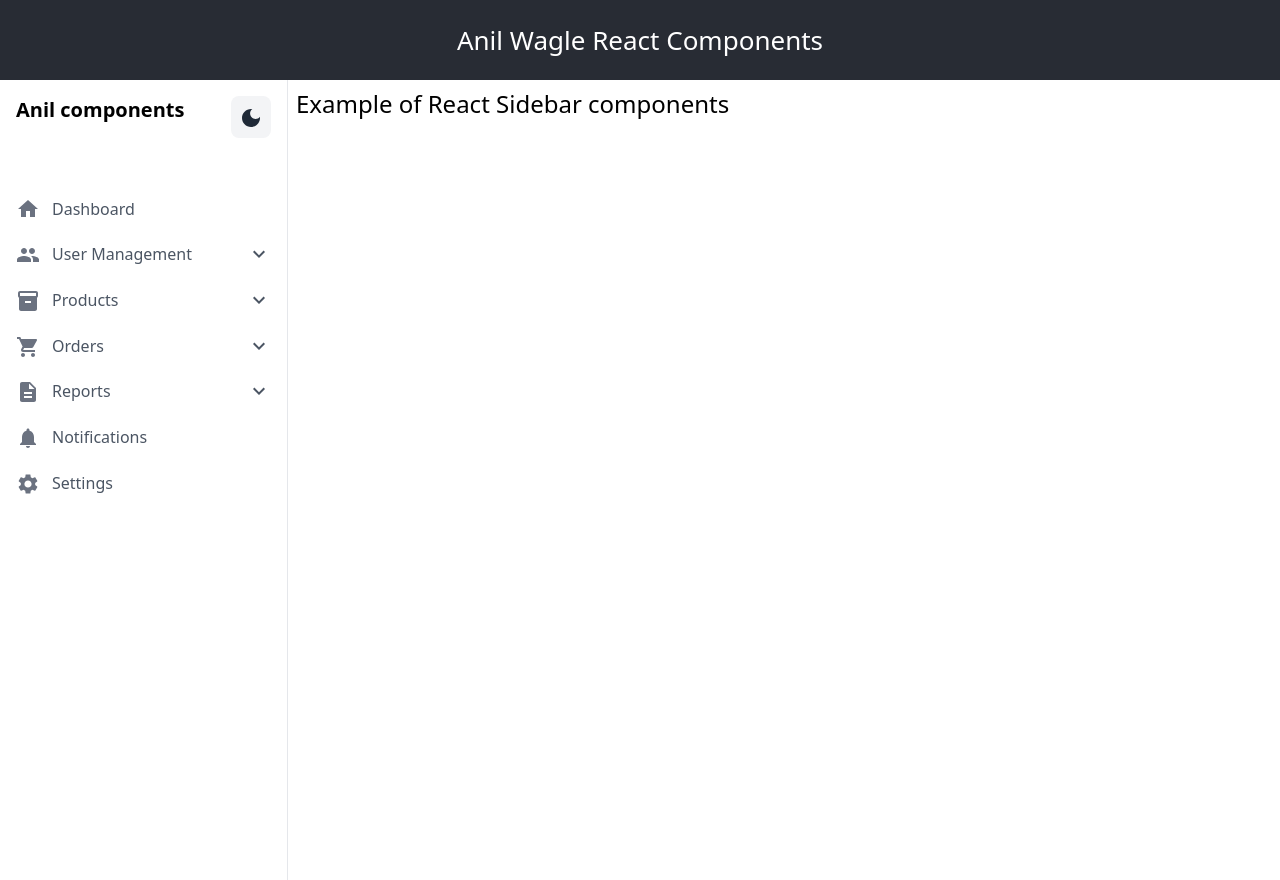
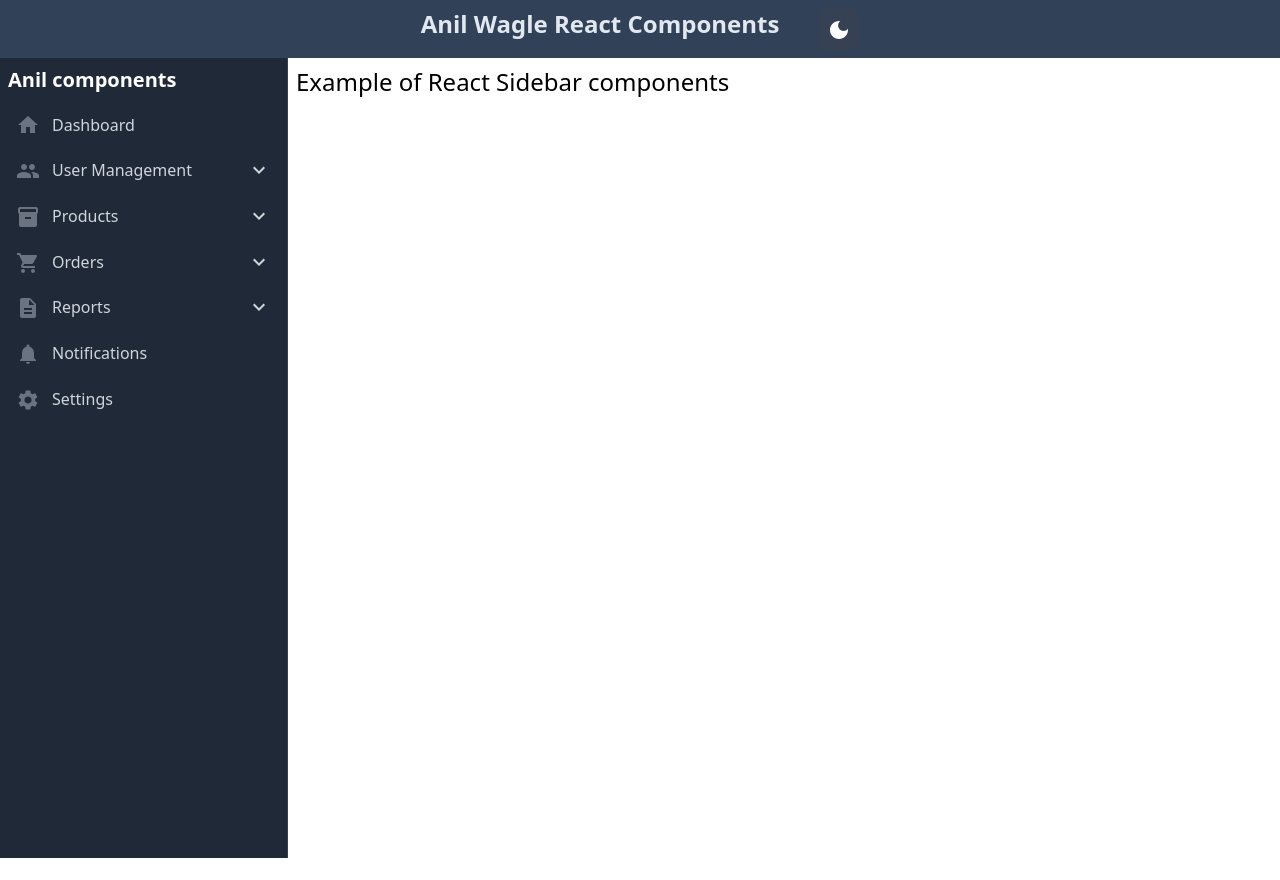
Before and after one commit to anilSysBit/MyReactComponents, a React (Vite) app: page /sidebar in a window 1280 px wide. After the commit the page ends 858 px from the top, so only its background shows below. Built offline with nearby package versions, Linux system fonts and the light colour scheme.

Commit message:
Successfully configured the tialwind dark mode and managed the sidebar

```diff
--- a/src/App.jsx
+++ b/src/App.jsx
@@ -13,6 +13,7 @@ import Magnifier from './pages/Magnifier'
 import SidebarPage from './pages/SidebarPage'
 import ChatPage from './pages/ChatPage'
 import styled from 'styled-components';
+import ThemeToggle from './components/sidebar/ThemeToggle'
 
 function App() {
   const Header = styled.header`
@@ -28,13 +29,48 @@ function App() {
   const AppContainer = styled.div`
   // text-align: center;
 `;
+
+  const [isDarkMode, setIsDarkMode] = useState(false);
+
+  // Check the current theme from localStorage or default to system preference
+  useEffect(() => {
+    const darkMode = localStorage.getItem('darkMode');
+    if (darkMode === 'enabled') {
+      document.documentElement.classList.add('dark');
+      setIsDarkMode(true);
+    } else if (darkMode === 'disabled') {
+      document.documentElement.classList.remove('dark');
+      setIsDarkMode(false);
+    } else {
+      // Check system preference
+      if (window.matchMedia && window.matchMedia('(prefers-color-scheme: dark)').matches) {
+        document.documentElement.classList.add('dark');
+        setIsDarkMode(true);
+      }
+    }
+  }, []);
+
+// Toggle dark mode and store the state in localStorage
+const toggleDarkMode = () => {
+  if (isDarkMode) {
+    document.documentElement.classList.remove('dark');
+    localStorage.setItem('darkMode', 'disabled');
+  } else {
+    document.documentElement.classList.add('dark');
+    localStorage.setItem('darkMode', 'enabled');
+  }
+  setIsDarkMode(!isDarkMode);
+};
+
   return (
     <>
    <BrowserRouter>
    <AppContainer>
-        <Header>
-        <h1>Anil Wagle React Components</h1>
-        </Header>
+
+        <div className='flex p-2 place-content-center gap-10 bg-white dark:bg-slate-700'>
+        <h1 className='text-2xl font-bold text-slate-700 dark:text-slate-200'>Anil Wagle React Components</h1>
+        <ThemeToggle isDark={isDarkMode} onToggle={toggleDarkMode} />
+        </div>
         <Routes>
     <Route path='' element={<LandingPage/>} />
     <Route path='/chat' element={<ChatBox/>}/>
--- a/src/app.css
+++ b/src/app.css
@@ -1,4 +1,5 @@
 @import "tailwindcss";
+@variant dark (&:where([class="dark"] *));
 
 body{
     user-select: none;
--- a/src/components/sidebar/ThemeToggle.tsx
+++ b/src/components/sidebar/ThemeToggle.tsx
@@ -17,7 +17,7 @@ const ThemeToggle: React.FC<ThemeToggleProps> = ({ isDark, onToggle }) => {
       {isDark ? (
         <WbSunny  className="text-yellow-400" />
       ) : (
-        <DarkMode className="text-gray-600" />
+        <DarkMode className="text-white" />
       )}
     </button>
   );
--- a/src/components/sidebar/sidebar.css
+++ b/src/components/sidebar/sidebar.css
@@ -7,14 +7,6 @@
     transition: all 0.2s ease;
   }
 
-  /* Sidebar header */
-  .sidebar-header {
-    padding: 1rem;
-    display: flex;
-    justify-content: space-between;
-    align-items: center;
-    margin-bottom: 2rem;
-  }
 
   /* .sidebar-header h1 {
     font-size: 1.25rem;
@@ -22,9 +14,6 @@
     color: #1f2937;
   } */
 
-  .sidebar-header .MuiSvgIcon-root {
-    color: #1f2937;
-  }
 
   /* Menu container */
   .menu {
--- a/src/pages/SidebarPage.tsx
+++ b/src/pages/SidebarPage.tsx
@@ -1,28 +1,11 @@
 import React, { useState, useEffect } from 'react';
 import AnilSideBar from '../components/sidebar/AnilSideBar';
-import '../components/sidebar/sidebar.css'
 import MaterialSideBar from '../components/sidebar/MaterialSidebar';
 import { MenuItemType } from '../components/sidebar/types';
 import { ExpandMore as ChevronDown , Home, People as Users, Settings, Inventory as Box, ShoppingCart, Description as FileText, Notifications as Bell, BarChart as BarChart2, LaptopMac as Laptop } from "@mui/icons-material";
 import ThemeToggle from '../components/sidebar/ThemeToggle';
 function SideBarPage() {
-  const [isDark, setIsDark] = useState(() => {
-    const savedTheme = localStorage.getItem('theme');
-    return savedTheme === 'dark' || (!savedTheme && window.matchMedia('(prefers-color-scheme: dark)').matches);
-  });
 
-  useEffect(() => {
-    if (isDark) {
-      document.documentElement.className = 'dark'; // Update className directly
-      // document.body.setAttribute('data-theme','dark')
-      localStorage.setItem('theme', 'dark');
-    } else {
-      document.documentElement.className = 'light'; // Update className directly
-      // document.body.setAttribute('data-theme','light')
-
-      localStorage.setItem('theme', 'light');
-    }
-  }, [isDark]);
 
   const menuItems: MenuItemType[] = [
     {
@@ -84,15 +67,16 @@ function SideBarPage() {
 
   const SideBarHeader =()=>{
     return(
-    <div className='flex justify-between w-full'>
-        <h1 className='text-black font-bold text-xl dark:text-white'>Anil components</h1>
-        <ThemeToggle isDark={isDark} onToggle={() => setIsDark(!isDark)} />
+    <div className='flex justify-between w-full p-2'>
+      <h1 className='text-black dark:text-white font-bold text-xl'>
+        Anil components
+      </h1>
       </div>
     )
   }
   return (
     <div className="flex">
-      <AnilSideBar  className='flex' customStyling header={<SideBarHeader/>} menuItems={menuItems} isDark={isDark}>
+      <AnilSideBar  className='flex' customStyling header={<SideBarHeader/>} menuItems={menuItems}>
         <div className="another-container p-2">
           <h1 className='text-black text-2xl'>Example of React  Sidebar components</h1>
         </div>
```
